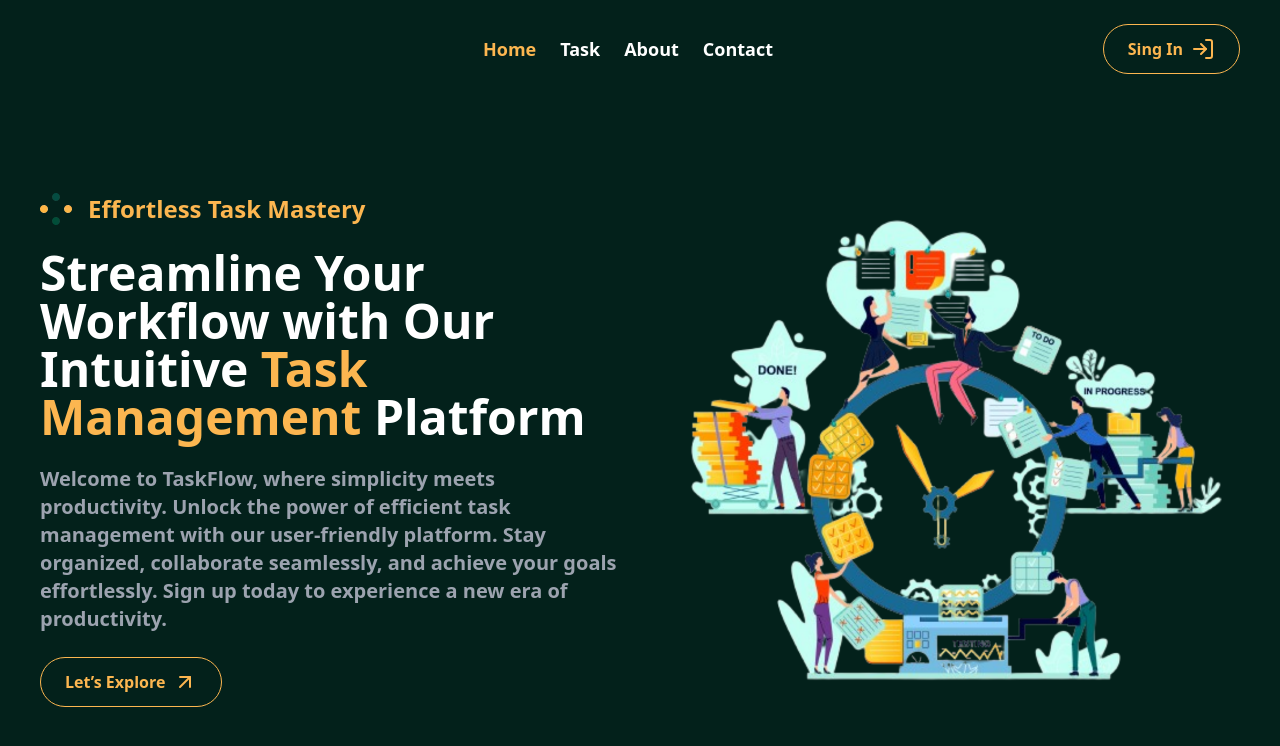
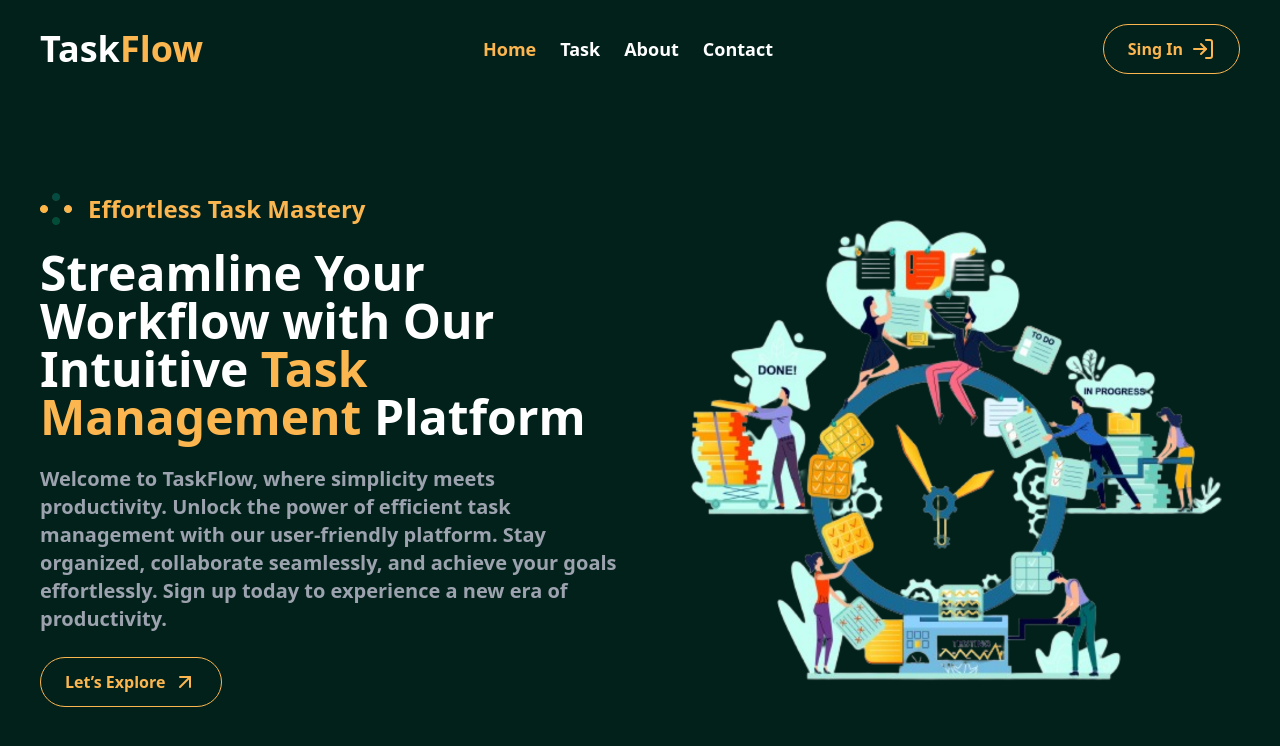
Before and after one commit to Rashedul-Hoque-Rashed/task-management-client, a React (Vite) app: page / in a window 1280 px wide. Shown: the top 746 px of the page. Built offline with nearby package versions, Linux system fonts and the light colour scheme.

Commit message:
create a banner

```diff
--- a/src/Components/Navbar.jsx
+++ b/src/Components/Navbar.jsx
@@ -66,7 +66,7 @@
 
 
     return (
-        <div className={`fixed max-w-full top-0 left-0 right-0 mx-auto z-10 overflow-hidden ${
+        <div className={`fixed max-w-full top-0 left-0 right-0 mx-auto z-10 ${
             isScrolled ? 'bg-black' : 'bg-none'
           }`}>
             <div className='navbar  max-w-[1620px] top-0 left-0 right-0 mx-auto px-4 md:px-10 py-4 md:py-6'>
@@ -79,8 +79,8 @@
                         <li>{navLink}</li>
                     </ul>
                 </div>
-                <Link>
-                {/* <img src={logo} alt="" /> */}
+                <Link to='/'>
+                <h4 className="text-4xl font-bold text-white">Task<span className="text-[#fcb650]">Flow</span></h4>
                 </Link>
             </div>
             <div data-aos="zoom-in" data-aos-duration="2000" className="navbar-center hidden lg:flex">
```
